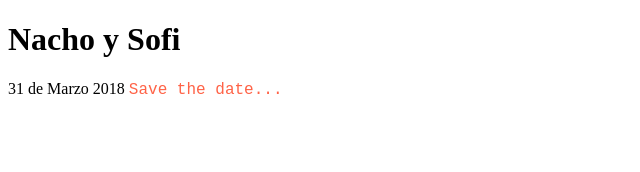
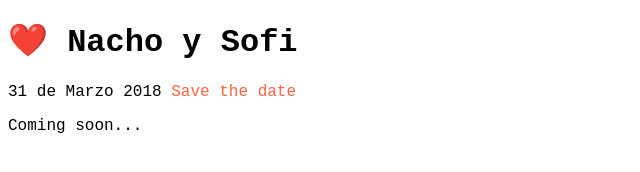
Before and after one commit to vidyasagarpogiri/sofiynacho, a plain HTML site: page index.html in a window 1280 px wide. Shown: the whole page, without its empty margins (0-640 px from the left). Drawn offline with Linux system fonts and the light colour scheme.

Commit message:
Adding stlyes

```diff
--- a/index.html
+++ b/index.html
@@ -5,17 +5,21 @@
     <title>❤️ Nacho y Sofi 2018</title>
 
     <style media="screen">
+      html {
+        font-family: 'courier new';
+      }
+
       .red {
-        font-family: 'courier new';
         color: tomato;
       }
     </style>
   </head>
   <body>
-    <h1>Nacho y Sofi</h1>
+    <h1>❤️ Nacho y Sofi</h1>
     <p>
       31 de Marzo 2018
-      <span class="red">Save the date...</span>
+      <span class="red">Save the date<span>
     </p>
+    <p>Coming soon...</p>
   </body>
 </html>
```
